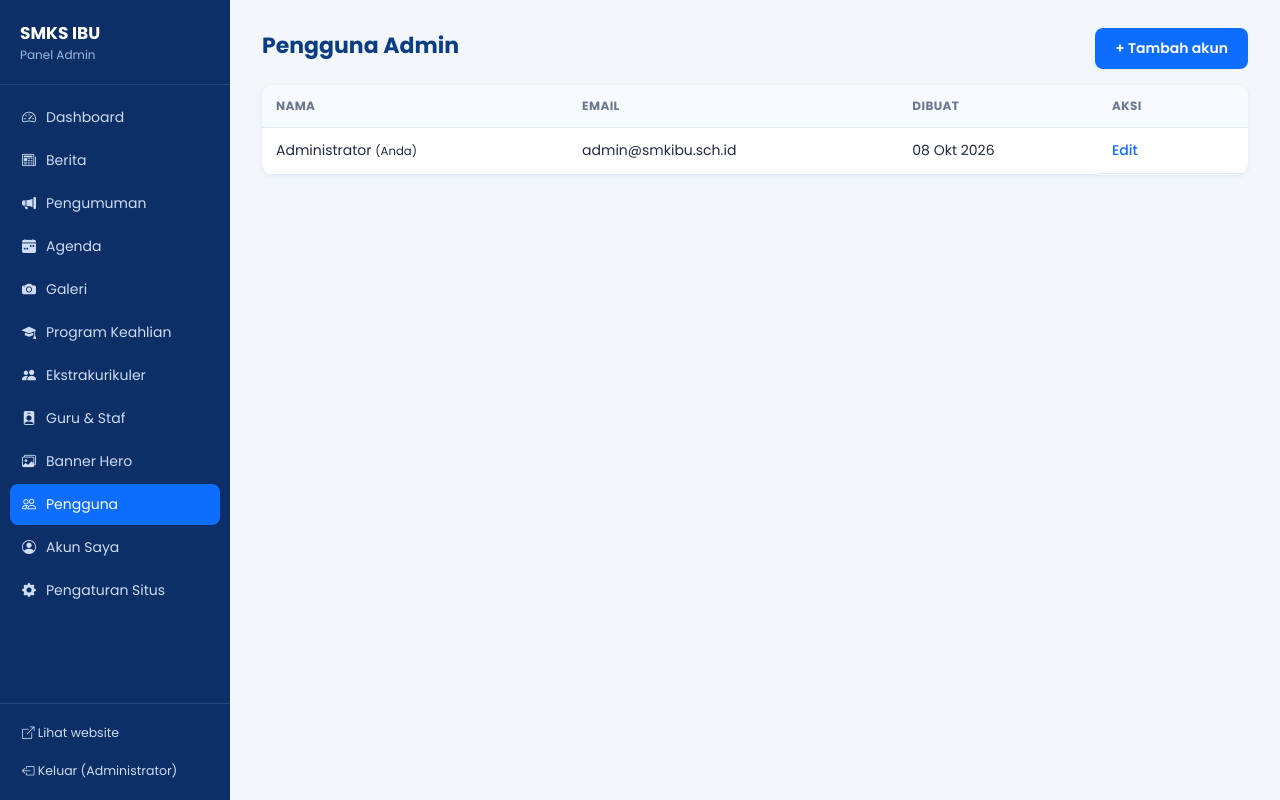
After one commit to andieawan/web-smkibu-laravel, a Laravel app: page /admin/pengguna in a window 1280 px wide. The commit adds this page. Run offline with Laravel 12, Linux system fonts and the light colour scheme; a user stored in the database is signed in; data comes from the database, SQL or seed files in the repository.

Commit message:
Admin: ganti password sendiri dan kelola banyak akun admin
Co-Authored-By: Claude Sonnet 5.5 <noreply@anthropic.com>
Claude-Session: https://claude.ai/code/session_01X6f9hksGhsuZN2EaZudG44

```diff
--- /dev/null
+++ b/app/Http/Controllers/Admin/PenggunaController.php
@@ -0,0 +1,95 @@
+<?php
+
+namespace App\Http\Controllers\Admin;
+
+use App\Http\Controllers\Controller;
+use App\Models\User;
+use Illuminate\Http\Request;
+use Illuminate\Validation\Rule;
+use Illuminate\Validation\Rules\Password;
+
+/** Kelola akun admin: tambah, ubah (termasuk reset password), dan hapus. */
+class PenggunaController extends Controller
+{
+    private function pesan(): array
+    {
+        return [
+            'email.unique' => 'Email itu sudah dipakai akun lain.',
+            'password.confirmed' => 'Konfirmasi password tidak sama.',
+            'password.min' => 'Password minimal 8 karakter.',
+            'password.letters' => 'Password harus mengandung huruf.',
+            'password.numbers' => 'Password harus mengandung angka.',
+        ];
+    }
+
+    private function aturan(?User $user): array
+    {
+        return [
+            'name' => 'required|string|max:100',
+            'email' => ['required', 'email', 'max:255', Rule::unique('users', 'email')->ignore($user?->id)],
+            'password' => [$user ? 'nullable' : 'required', 'confirmed', Password::min(8)->letters()->numbers()],
+        ];
+    }
+
+    private function admin(User $pengguna): User
+    {
+        abort_unless($pengguna->is_admin, 404);
+
+        return $pengguna;
+    }
+
+    public function index()
+    {
+        return view('admin.pengguna.index', [
+            'items' => User::where('is_admin', true)->orderBy('name')->paginate(15),
+        ]);
+    }
+
+    public function create()
+    {
+        return view('admin.pengguna.form', ['item' => null]);
+    }
+
+    public function store(Request $request)
+    {
+        $data = $request->validate($this->aturan(null), $this->pesan());
+
+        $user = new User(['name' => $data['name'], 'email' => $data['email'], 'password' => $data['password']]);
+        $user->forceFill(['is_admin' => true])->save();
+
+        return redirect()->route('admin.pengguna.index')->with('ok', "Akun {$user->email} ditambahkan.");
+    }
+
+    public function edit(User $pengguna)
+    {
+        return view('admin.pengguna.form', ['item' => $this->admin($pengguna)]);
+    }
+
+    public function update(Request $request, User $pengguna)
+    {
+        $this->admin($pengguna);
+        $data = $request->validate($this->aturan($pengguna), $this->pesan());
+
+        $pengguna->fill(['name' => $data['name'], 'email' => $data['email']]);
+        if (filled($data['password'] ?? null)) {
+            $pengguna->password = $data['password'];
+        }
+        $pengguna->save();
+
+        return redirect()->route('admin.pengguna.index')->with('ok', 'Akun diperbarui.');
+    }
+
+    public function destroy(Request $request, User $pengguna)
+    {
+        $this->admin($pengguna);
+
+        // Mencegah admin menghapus dirinya sendiri, sehingga selalu ada minimal satu admin.
+        if ($pengguna->is($request->user())) {
+            return back()->withErrors(['hapus' => 'Anda tidak bisa menghapus akun yang sedang dipakai.']);
+        }
+
+        $pengguna->delete();
+
+        return back()->with('ok', 'Akun dihapus.');
+    }
+}
--- a/resources/views/admin/layout.blade.php
+++ b/resources/views/admin/layout.blade.php
@@ -22,6 +22,8 @@
             ['Ekstrakurikuler', 'admin.ekstrakurikuler.index', 'bi-people-fill', 'admin.ekstrakurikuler.*'],
             ['Guru & Staf', 'admin.staf.index', 'bi-person-badge-fill', 'admin.staf.*'],
             ['Banner Hero', 'admin.slide.index', 'bi-images', 'admin.slide.*'],
+            ['Pengguna', 'admin.pengguna.index', 'bi-people', 'admin.pengguna.*'],
+            ['Akun Saya', 'admin.akun', 'bi-person-circle', 'admin.akun*'],
             ['Pengaturan Situs', 'admin.pengaturan', 'bi-gear-fill', 'admin.pengaturan*'],
         ];
     @endphp
--- /dev/null
+++ b/resources/views/admin/pengguna/index.blade.php
@@ -0,0 +1,37 @@
+@extends('admin.layout')
+@section('title', 'Pengguna')
+@section('content')
+<div class="kepala">
+    <h1>Pengguna Admin</h1>
+    <a href="{{ route('admin.pengguna.create') }}" class="tombol">+ Tambah akun</a>
+</div>
+
+@if ($errors->any())
+    <div class="notif notif--err">@foreach ($errors->all() as $e){{ $e }}@endforeach</div>
+@endif
+
+<div class="tabel-bungkus">
+<table class="tabel">
+    <thead><tr><th>Nama</th><th>Email</th><th>Dibuat</th><th style="width:150px">Aksi</th></tr></thead>
+    <tbody>
+    @foreach ($items as $u)
+        <tr>
+            <td>{{ $u->name }} @if ($u->is(auth()->user()))<small>(Anda)</small>@endif</td>
+            <td>{{ $u->email }}</td>
+            <td>{{ $u->created_at?->translatedFormat('d M Y') }}</td>
+            <td class="aksi">
+                <a href="{{ route('admin.pengguna.edit', $u) }}">Edit</a>
+                @unless ($u->is(auth()->user()))
+                    <form method="POST" action="{{ route('admin.pengguna.destroy', $u) }}" onsubmit="return confirm('Hapus akun {{ $u->email }}?')">
+                        @csrf @method('DELETE')
+                        <button type="submit" class="hapus">Hapus</button>
+                    </form>
+                @endunless
+            </td>
+        </tr>
+    @endforeach
+    </tbody>
+</table>
+</div>
+<div class="halaman">{{ $items->links() }}</div>
+@endsection
--- a/routes/web.php
+++ b/routes/web.php
@@ -27,7 +27,7 @@ Route::post('/login', [Admin\AuthController::class, 'masuk'])->middleware('throt
 Route::post('/logout', [Admin\AuthController::class, 'keluar'])->name('logout');
 
 // ---------- Panel admin ----------
-Route::prefix('admin')->name('admin.')->middleware(['auth', 'admin'])->group(function () {
+Route::prefix('admin')->name('admin.')->middleware(['auth', 'auth.session', 'admin'])->group(function () {
     Route::get('/', [Admin\DashboardController::class, 'index'])->name('dashboard');
 
     Route::resource('berita', Admin\BeritaController::class)->except('show');
@@ -39,6 +39,11 @@ Route::prefix('admin')->name('admin.')->middleware(['auth', 'admin'])->group(fun
     Route::resource('staf', Admin\StafController::class)->except('show');
     Route::resource('slide', Admin\SlideController::class)->except('show');
 
+    Route::get('akun', [Admin\AkunController::class, 'edit'])->name('akun');
+    Route::put('akun', [Admin\AkunController::class, 'profil'])->name('akun.profil');
+    Route::put('akun/password', [Admin\AkunController::class, 'password'])->middleware('throttle:6,1')->name('akun.password');
+    Route::resource('pengguna', Admin\PenggunaController::class)->except('show');
+
     Route::get('pengaturan', [Admin\PengaturanController::class, 'edit'])->name('pengaturan');
     Route::put('pengaturan', [Admin\PengaturanController::class, 'update'])->name('pengaturan.update');
 });
```
Also changed, not shown: app/Http/Controllers/Admin/AkunController.php (added, +51 -0 lines), resources/views/admin/akun.blade.php (added, +37 -0 lines), resources/views/admin/pengguna/form.blade.php (added, +34 -0 lines), tests/Feature/WebsiteTest.php (+70 -0 lines).
